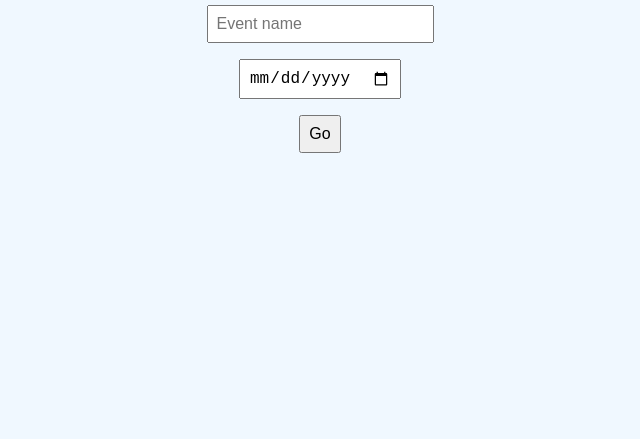
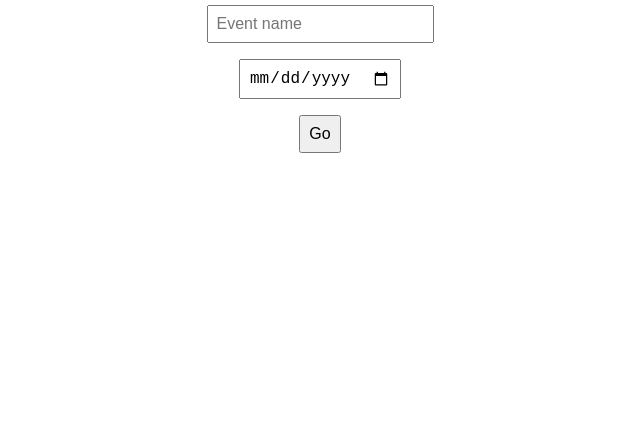
Before and after one commit to rohanverma2007/sleeps, a plain HTML site: page index.html in a window 1280 px wide. Shown: the part 361-800 px from the top of the page, without its empty margins (320-960 px from the left). Drawn offline with Linux system fonts and the light colour scheme.

Commit message:
Change background color to white

```diff
--- a/index.html
+++ b/index.html
@@ -6,7 +6,7 @@
     <style>
         body {
             font-family: 'Comic Sans MS', cursive, sans-serif;
-            background: #f0f8ff;
+            background: #ffffff;
             display: flex;
             flex-direction: column;
             align-items: center;
```
